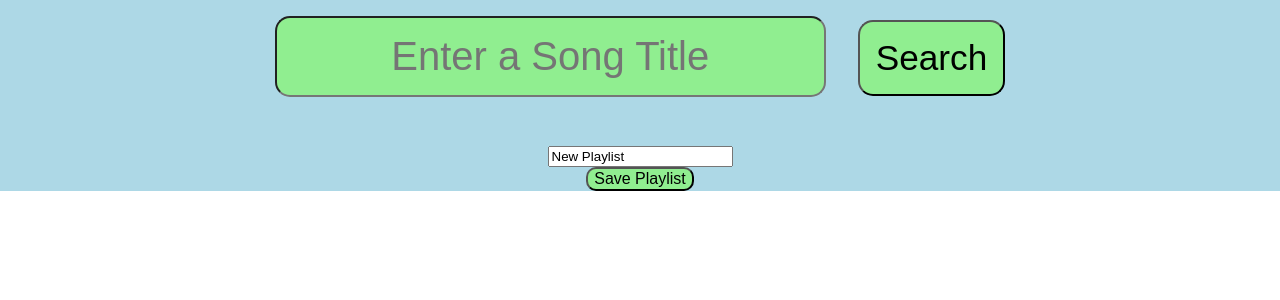
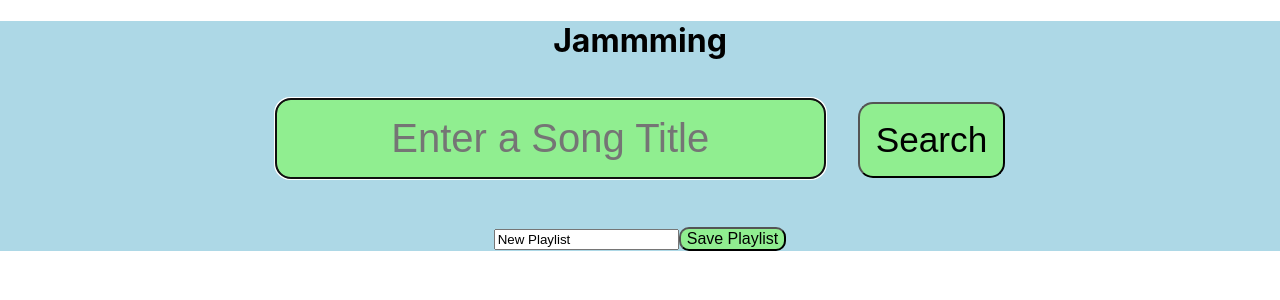
Before and after one commit to marnusvw/Jamming, a React (Create React App) app: page / in a window 1280 px wide. Shown: the top 300 px of the page. Built offline with nearby package versions, Linux system fonts and the light colour scheme.

Commit message:
Set the autofocus to move to the playlistName input after searching for a song.

```diff
--- a/src/Components/App/App.js
+++ b/src/Components/App/App.js
@@ -1,4 +1,4 @@
-import React, { useState, useEffect, useCallback } from "react";
+import React, { useState, useEffect, useCallback, useRef } from "react";
 import "./App.css";
 
 import Spotify from "../../util/Spotify";
@@ -10,7 +10,11 @@ function App() {
   const [searchResults, setSearchResults] = useState([]);
   const [playlistName, setPlaylistName] = useState("New Playlist");
   const [playlistTracks, setPlaylistTracks] = useState([]);
+  const inputRef = useRef();
 
+  const handleButtonClick = () => {
+      inputRef.current.focus();
+  }
   const search = useCallback(async (term) => {
     const trackArray = await Spotify.search(term);
     setSearchResults(trackArray);
@@ -41,10 +45,12 @@ function App() {
   });
   return (
     <div className="App">
-      <SearchBar onSearch={search} />
+      <h1>Ja<span>mmm</span>ing</h1>
+      <SearchBar  onHandleClick={handleButtonClick} onSearch={search} />
       <div>
         <SearchResults searchResults={searchResults} onAdd={addTrack} />
         <Playlist
+        inputRef={inputRef}
           playlistName={playlistName}
           playlistTracks={playlistTracks}
           onNameChange={updatePlaylistName}
--- a/src/Components/Playlist/Playlist.js
+++ b/src/Components/Playlist/Playlist.js
@@ -1,6 +1,6 @@
 import React, { useState, useEffect, useCallback } from "react";
 import TrackList from "../TrackList/TrackList";
-
+import './Playlist.css'
 const Playlist = (props) => {
   const handleTextChange = useCallback(
     (e) => {
@@ -9,17 +9,17 @@ const Playlist = (props) => {
     [props.onNameChange]
   );
   const clearFields = () => {
-    document.getElementById('saveList').value = '';
+    document.getElementById('nameList').value = '';
   }
   return (
-    <div>
-      <input id="saveList" className="savePlaylist" defaultValue={"New Playlist"} onChange={handleTextChange}></input>
+    <div >
+      <input ref={props.inputRef} id="nameList" className="namePlaylist" defaultValue={"New Playlist"} onChange={handleTextChange}></input>
+      <button className="savePlaylist" onClick={() => {props.onSave(); clearFields()}}>Save Playlist</button>
       <TrackList
         tracks={props.playlistTracks}
         onRemove={props.onRemove}
         isRemoval={true}
       />
-      <button onClick={() => {props.onSave(); clearFields()}}>Save Playlist</button>
     </div>
   );
 };
--- a/src/Components/SearchBar/SearchBar.js
+++ b/src/Components/SearchBar/SearchBar.js
@@ -1,6 +1,7 @@
-import React, {useState, useEffect, useCallback} from "react";
+import React, {useState, useEffect, useCallback, useRef} from "react";
 import './SearchBar.css'
-const SearcBar = (props) => {
+
+const SearchBar = (props) => {
     const [term, setTerm] = useState('')
 
     const handleTextChange = useCallback((event) => {
@@ -13,9 +14,9 @@ const SearcBar = (props) => {
 
     return (
         <div className="searchBar">
-            <input className="searchField" placeholder="Enter a Song Title" value={term} type="text" onChange={handleTextChange}></input>
-            <button className="searchBtn" onClick={search}>Search</button>
+            <input autoFocus className="searchField" placeholder="Enter a Song Title" value={term} type="text" onChange={handleTextChange}></input>
+            <button className="searchBtn" onClick={() => {search(); props.onHandleClick()}}>Search</button>
         </div>
     )
 }
-export default SearcBar;
+export default SearchBar;
```
